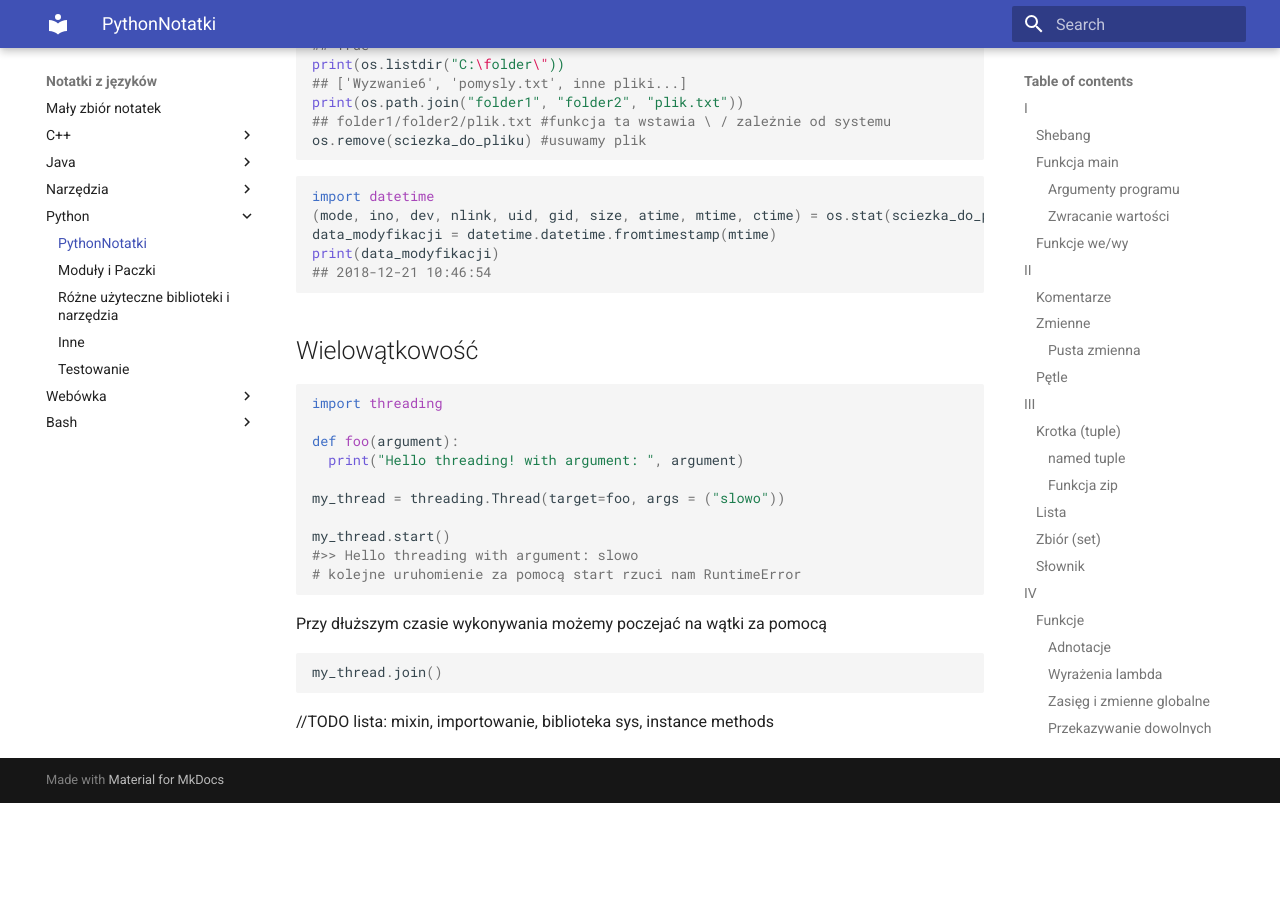
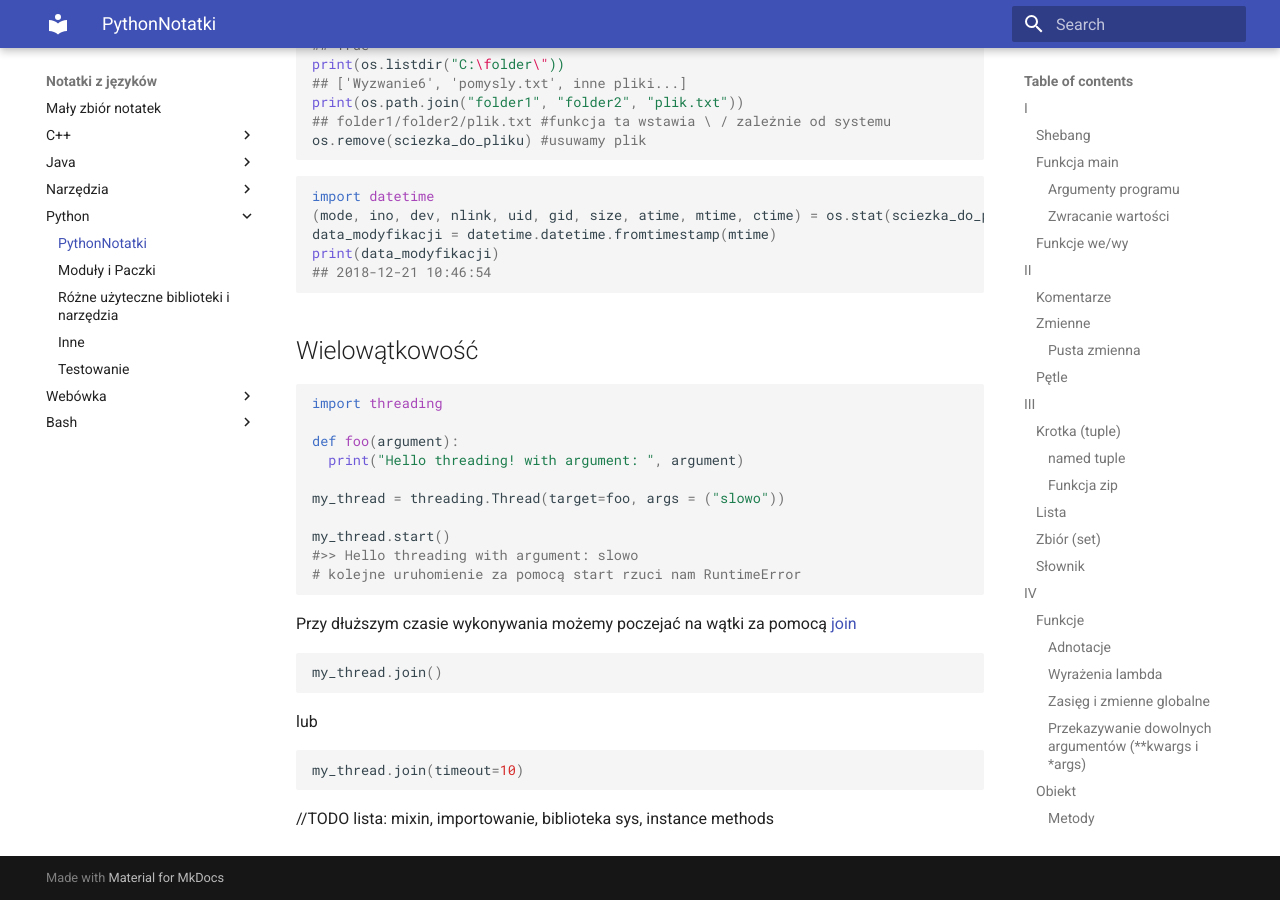
Before and after one commit to pktiuk/notatki_z_jezykow, an MkDocs documentation site: the page built from docs/Python/1_ogolne_notatki.md, in a window 1280 px wide and 900 px high, scrolled down 21110 px. Built offline with MkDocs 1.6.1 and Material for MkDocs 9.7.7, drawn with Linux system fonts in a browser that asks for light colours; before the commit the page ends 21913 px from its top, so only the background shows below that.

Commit message:
Timeouty do joina w wątku

````diff
--- a/docs/Python/1_ogolne_notatki.md
+++ b/docs/Python/1_ogolne_notatki.md
@@ -1034,11 +1034,17 @@ my_thread.start()
 # kolejne uruhomienie za pomocą start rzuci nam RuntimeError
 ```
 
-Przy dłuższym czasie wykonywania możemy poczejać na wątki za pomocą
+Przy dłuższym czasie wykonywania możemy poczejać na wątki za pomocą [join](https://docs.python.org/3/library/threading.html#threading.Thread.join)
 
 ```python
 my_thread.join()
 ```
 
+lub
+
+```python
+my_thread.join(timeout=10)
+```
+
 
 //TODO lista: mixin, importowanie, biblioteka sys, instance methods
````
